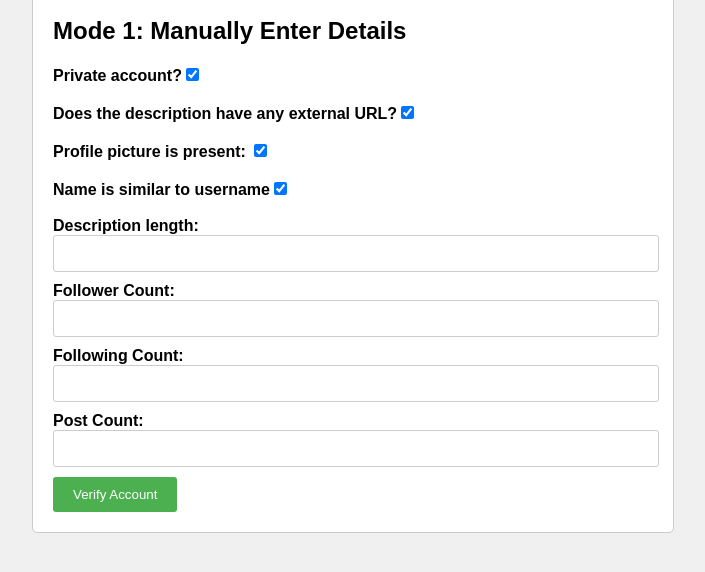
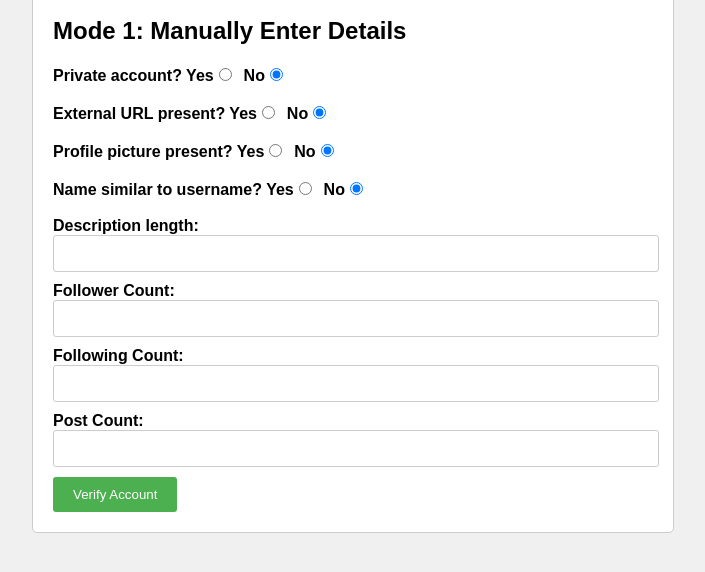
Before and after one commit to sibi361/SIH_2023_fake_insta_profile_detection, a plain HTML site: page static/index.html in a window 1280 px wide. Shown: the part 174-746 px from the top of the page, without its empty margins (287-992 px from the left). Drawn offline with Linux system fonts and the light colour scheme.

Commit message:
Fix Frontend

```diff
--- a/static/index.html
+++ b/static/index.html
@@ -37,46 +37,71 @@
             <div id="mode1">
                 <h2>Mode 1: Manually Enter Details</h2>
                 <form id="mode1-form" action="/api/v1/predict" method="POST">
-                    <!-- <label for="url">Profile URL:</label>
-                    <input type="text" id="url" name="url" required />
-
-                    <label for="username">Username:</label>
-                    <input type="text" id="username" name="username" required /> -->
-
-                    <label for="question1">Private account?</label
+                    <label>Private account? </label
+                    ><label for="question1_1">Yes</label
                     ><input
-                        type="checkbox"
-                        id="question1"
+                        type="radio"
+                        id="question1_1"
                         name="private"
                         value="1"
                         checked
+                    />&nbsp;&nbsp;<label for="question1_0">No</label
+                    ><input
+                        type="radio"
+                        id="question1_0"
+                        name="private"
+                        value="0"
+                        checked
                     /><br /><br />
 
-                    <label for="question2"
-                        >Does the description have any external URL?</label
+                    <label>External URL present? </label
+                    ><label for="question2_1">Yes</label
                     ><input
-                        type="checkbox"
-                        id="question2"
+                        type="radio"
+                        id="question2_1"
                         name="external_url"
                         value="1"
                         checked
+                    />&nbsp;&nbsp;<label for="question2_0">No</label
+                    ><input
+                        type="radio"
+                        id="question2_0"
+                        name="external_url"
+                        value="0"
+                        checked
                     /><br /><br />
 
-                    <label for="question3">Profile picture is present: </label
+                    <label>Profile picture present? </label
+                    ><label for="question3_1">Yes</label
                     ><input
-                        type="checkbox"
-                        id="question3"
+                        type="radio"
+                        id="question3_1"
                         name="profile_pic"
                         value="1"
                         checked
+                    />&nbsp;&nbsp;<label for="question3_0">No</label
+                    ><input
+                        type="radio"
+                        id="question3_0"
+                        name="profile_pic"
+                        value="0"
+                        checked
                     /><br /><br />
 
-                    <label for="question4">Name is similar to username</label
+                    <label>Name similar to username? </label
+                    ><label for="question4_1">Yes</label
                     ><input
-                        type="checkbox"
-                        id="question4"
+                        type="radio"
+                        id="question4_1"
                         name="name_same_username"
                         value="1"
+                        checked
+                    />&nbsp;&nbsp;<label for="question4_0">No</label
+                    ><input
+                        type="radio"
+                        id="question4_0"
+                        name="name_same_username"
+                        value="0"
                         checked
                     /><br /><br />
 
```
Also changed, not shown: 1 other file.
